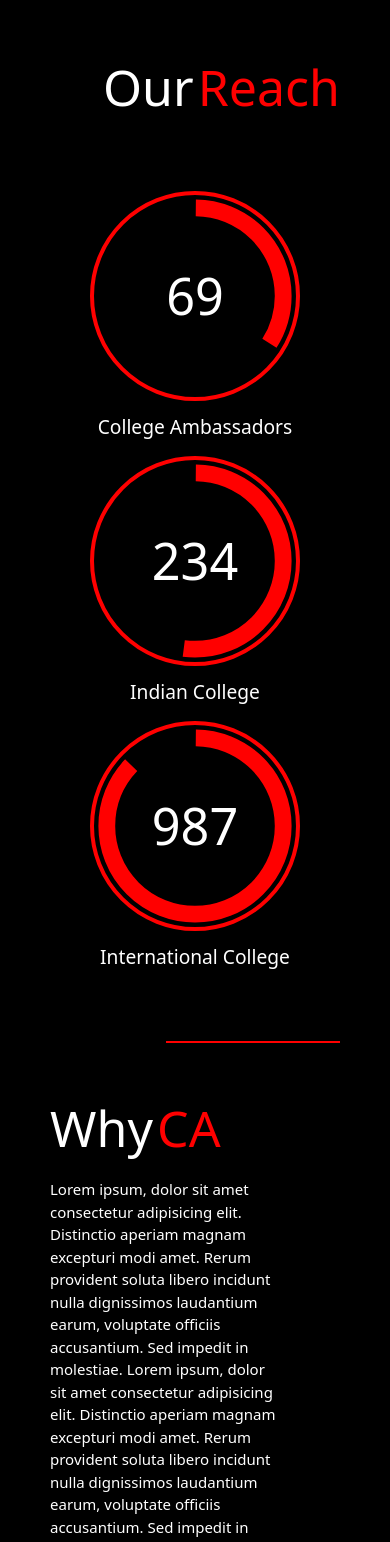
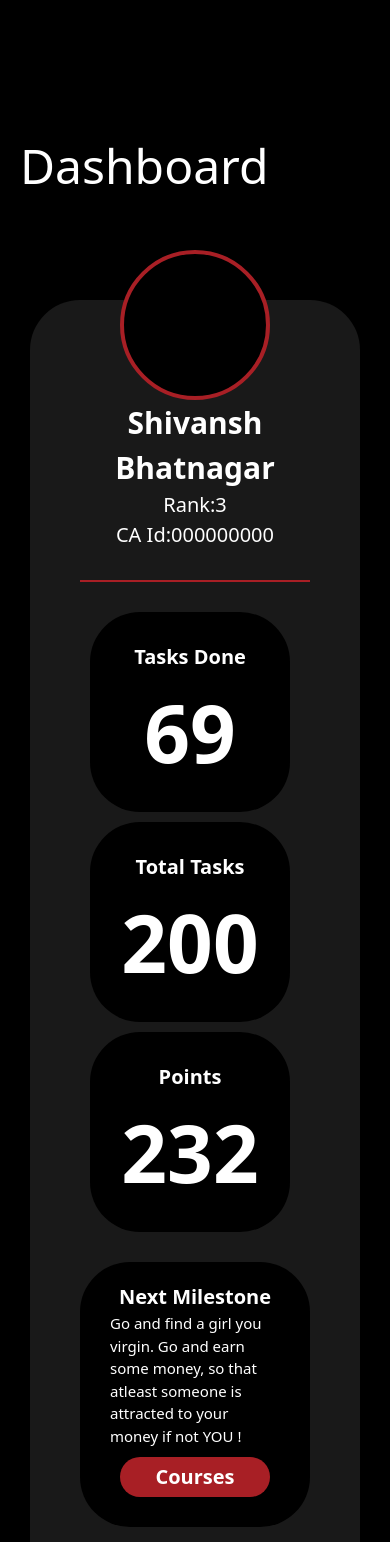
Before and after one commit to technex-iit-bhu/CA_Frontend, a Next.js app: page / in a window 390 px wide. Shown: the top 1542 px of the page. Built offline with nearby package versions, Linux system fonts and the light colour scheme.

Commit message:
Made a responsive Dashboard

```diff
--- /dev/null
+++ b/src/components/dashboard.tsx
@@ -0,0 +1,55 @@
+import React from 'react';
+import Image from 'next/image';
+
+const Dashboard = () => {
+    return (
+        <div className=''>
+            <div className='flex flex-col bg-background pt-[200px] relative pl-[120px] md:mb-[20px] mb-[100px]'>
+                <div className='flex text-5xl absolute align-left left-5 lg:text-7xl lg:p-10 md:p-10 bottom-[10px] sm:text-center'>
+                    <span className='text-white select-none'>Dashboard</span>
+                </div>
+            </div>
+            <div className='px-[30px] md:px-[50px]'>
+                <div className='bg-[#191919] px-[50px] md:px-[30px] py-[30px] rounded-[50px] z-0'>
+                    <div className='flex lg:flex-row flex-col'>
+                        <div className='flex flex-col mt-[-80px]'>
+                            <div className='select-none bg-[#000000] w-[150px] h-[150px] rounded-full border-4 border-red lg:self-start self-center'></div>
+                            <div className='flex flex-col lg:pl-[20px] lg:pr-[60px] pb-[30px]'>
+                                <p className='select-none lg:self-start text-white font-bold text-[30px] self-center lg:text-left text-center'>Shivansh Bhatnagar</p>
+                                <p className='select-none lg:self-start text-white text-[20px] self-center'>Rank:3</p>
+                                <p className='select-none lg:self-start text-white text-[20px] self-center'>CA Id:000000000</p>
+                            </div>
+                        </div>
+                        <div className='lg:h-[250px] lg:w-[2px] h-[2px] w-auto bg-red'></div>
+                        <div className='flex md:flex-row flex-col px-[10px] lg: lg:pb-[100px] md:pb-[30px] justify-center self-center grow lg:pt-0 md:pt-[30px] py-[30px]'>
+                            <div className='h-[200px] w-[200px] bg-[#000000] rounded-[50px] flex flex-col mr-[10px]'>
+                                <p className='select-none text-white font-bold text-[20px] self-center mt-[30px]'>Tasks Done</p>
+                                <p className='select-none text-white font-bold text-[80px] self-center'>69</p>
+                            </div>
+                            <div className='h-[200px] w-[200px] bg-[#000000] rounded-[50px] flex flex-col mr-[10px] md:mt-0 mt-[10px]'>
+                                <p className='select-none text-white font-bold text-[20px] self-center mt-[30px]'>Total Tasks</p>
+                                <p className='select-none text-white font-bold text-[80px] self-center'>200</p>
+                            </div>
+                            <div className='h-[200px] w-[200px] bg-[#000000] rounded-[50px] flex flex-col md:mt-0 mt-[10px]' >
+                                <p className='select-none text-white font-bold text-[20px] self-center mt-[30px] '>Points</p>
+                                <p className='select-none text-white font-bold text-[80px] self-center'>232</p>
+                            </div>
+                        </div>
+                    </div>
+                    <div className='h-auto bg-[#000000] z-10 mb-[20px] rounded-[50px] p-[20px] px-[30px] flex flex-col'>
+                        <p className='select-none text-white font-bold text-[20px] md:self-start self-center'>Next Milestone</p>
+                        <p className='select-none text-white text-[15px] md:w-4/6 w-fit md:self-start self-center'>Go and find a girl you virgin.  Go and earn some money, so that atleast someone is attracted to your money if not YOU !</p>
+                        <button className='select-none text-white font-bold text-[20px] bg-red md:w-[200px] w-[150px] h-[40px] rounded-[50px] md:self-end self-center mt-[10px] mb-[10px]'>Courses</button>
+                    </div>
+                    <div className='h-auto bg-[#000000] z-10 mb-[20px] rounded-[50px] p-[20px] px-[30px] flex flex-col'>
+                        <p className='select-none text-white font-bold text-[20px] md:self-start self-center'>Rewards at the end of the CA Program</p>
+                        <p className='select-none text-white text-[15px] md:w-4/6 w-fit md:self-start self-center'>istg youre still here ???? bitch go study, GSoC nikalo jaake, yeh CA, VA tab banna jab DU ke ho. </p>
+                        <button className='select-none text-white font-bold text-[20px] bg-red md:w-[200px] w-[150px] h-[40px] rounded-[50px] md:self-end self-center mt-[10px] mb-[10px]'>Awards</button>
+                    </div>
+                </div>
+            </div>
+        </div>
+    )
+}
+
+export default Dashboard;
--- /dev/null
+++ b/src/pages/dashboardPage.tsx
@@ -0,0 +1,8 @@
+import React from "react";
+import Dashboard from "@/components/dashboard";
+
+export default function DashboardPage(){
+    return(
+        <Dashboard />
+    )
+}
--- a/src/pages/index.tsx
+++ b/src/pages/index.tsx
@@ -1,11 +1,13 @@
 import LandingPage from './landingPage';
 import Footer from '@/components/footer';
+import DashboardPage from './dashboardPage';
 
 export default function Home() {
   return (
     <main>
       <div>
         {/* <Navbar /> */}
+        <DashboardPage />
         <LandingPage />
         <Footer />
       </div>
```
Also changed, not shown: public/profile.png (added), public/profile.svg (added).
